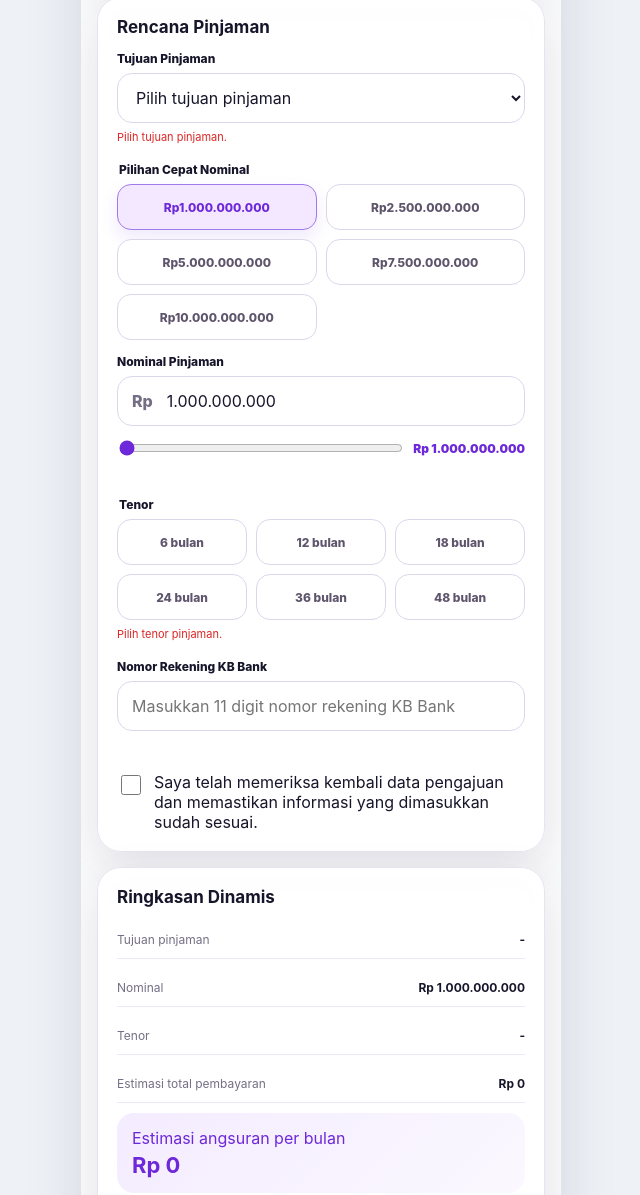
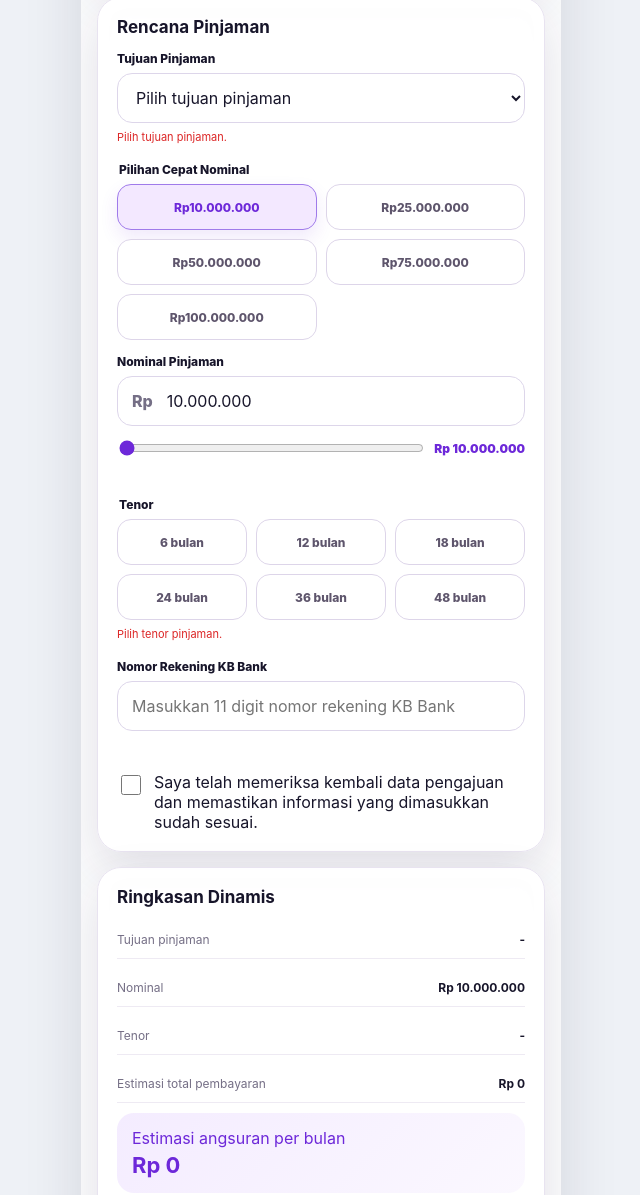
Before and after one commit to king332497/kingdendy, a plain HTML site: page form-pinjaman.html in a window 1280 px wide. Shown: the part 377-1572 px from the top of the page, without its empty margins (319-959 px from the left). Drawn offline with Linux system fonts and the light colour scheme; no server answers.

Commit message:
Add files via upload

```diff
--- a/form-pinjaman.html
+++ b/form-pinjaman.html
@@ -62,18 +62,18 @@
       <fieldset class="field" style="border:0;padding:0;margin-inline:0">
         <legend class="legend">Pilihan Cepat Nominal</legend>
         <div class="quick-grid" id="quickAmounts">
-          <button class="choice" type="button" data-amount="1000000000" aria-pressed="false">Rp1.000.000.000</button>
-          <button class="choice" type="button" data-amount="2500000000" aria-pressed="false">Rp2.500.000.000</button>
-          <button class="choice" type="button" data-amount="5000000000" aria-pressed="false">Rp5.000.000.000</button>
-          <button class="choice" type="button" data-amount="7500000000" aria-pressed="false">Rp7.500.000.000</button>
-          <button class="choice" type="button" data-amount="10000000000" aria-pressed="false">Rp10.000.000.000</button>
+          <button class="choice" type="button" data-amount="10000000" aria-pressed="false">Rp10.000.000</button>
+          <button class="choice" type="button" data-amount="25000000" aria-pressed="false">Rp25.000.000</button>
+          <button class="choice" type="button" data-amount="50000000" aria-pressed="false">Rp50.000.000</button>
+          <button class="choice" type="button" data-amount="75000000" aria-pressed="false">Rp75.000.000</button>
+          <button class="choice" type="button" data-amount="100000000" aria-pressed="false">Rp100.000.000</button>
         </div>
       </fieldset>
 
       <div class="field">
         <label for="amountInput">Nominal Pinjaman</label>
-        <div class="input-wrap"><span>Rp</span><input id="amountInput" inputmode="numeric" autocomplete="off" placeholder="1.000.000.000"></div>
-        <div class="range-row"><input id="amountRange" type="range" min="1000000000" max="10000000000" step="500000000" value="1000000000"><output id="amountOutput">Rp1.000.000.000</output></div>
+        <div class="input-wrap"><span>Rp</span><input id="amountInput" inputmode="numeric" autocomplete="off" placeholder="10.000.000"></div>
+        <div class="range-row"><input id="amountRange" type="range" min="10000000" max="100000000" step="5000000" value="10000000"><output id="amountOutput">Rp10.000.000</output></div>
         <div id="amountMessage" class="msg" aria-live="polite"></div>
       </div>
 
@@ -106,7 +106,7 @@
       <h2 class="section-title">Ringkasan Dinamis</h2>
       <div class="summary">
         <div class="summary-row"><span>Tujuan pinjaman</span><strong id="summaryPurpose">-</strong></div>
-        <div class="summary-row"><span>Nominal</span><strong id="summaryAmount">Rp1.000.000.000</strong></div>
+        <div class="summary-row"><span>Nominal</span><strong id="summaryAmount">Rp10.000.000</strong></div>
         <div class="summary-row"><span>Tenor</span><strong id="summaryTenor">-</strong></div>
         <div class="summary-row"><span>Estimasi total pembayaran</span><strong id="summaryTotal">Rp0</strong></div>
         <div class="summary-total"><span>Estimasi angsuran per bulan</span><strong id="summaryMonthly">Rp0</strong></div>
@@ -131,7 +131,7 @@
 const STORAGE_KEY="pinjamanDemoDataV1";
 const DASHBOARD_ROUTE="./ringkasan-pengajuan.html";
 const $=id=>document.getElementById(id);
-const state={amount:1000000000,tenor:0,busy:false};
+const state={amount:10000000,tenor:0,busy:false};
 const rupiah=value=>new Intl.NumberFormat("id-ID",{style:"currency",currency:"IDR",maximumFractionDigits:0}).format(Number(value||0));
 const digits=value=>String(value||"").replace(/\D/g,"");
 function estimate(){
@@ -146,7 +146,7 @@ function setMessage(id,text="",bad=false){
   const el=$(id);if(!el)return;el.textContent=text;el.className="msg"+(bad?" bad":"");
 }
 function syncAmount(value){
-  const bounded=Math.min(10000000000,Math.max(1000000000,Number(value||0)));
+  const bounded=Math.min(100000000,Math.max(10000000,Number(value||0)));
   state.amount=bounded;
   $("amountInput").value=new Intl.NumberFormat("id-ID").format(bounded);
   $("amountRange").value=bounded;
@@ -160,13 +160,13 @@ function validate(){
   const other=$("purposeOther").value.trim();
   const account=$("account").value;
   const validPurpose=Boolean(purpose)&&(!needsOther||other.length>=3);
-  const validAmount=state.amount>=1000000000&&state.amount<=10000000000;
+  const validAmount=state.amount>=10000000&&state.amount<=100000000;
   const validTenor=[6,12,18,24,36,48].includes(state.tenor);
   const validAccount=/^\d{11}$/.test(account);
   const agreed=$("agreement").checked;
   setMessage("purposeMessage",purpose?"":"Pilih tujuan pinjaman.",!purpose);
   setMessage("purposeOtherMessage",needsOther&&other.length<3?"Jelaskan tujuan lainnya minimal 3 karakter.":"",needsOther&&other.length<3);
-  setMessage("amountMessage",validAmount?"":"Nominal harus antara Rp1.000.000.000 dan Rp10.000.000.000.",!validAmount);
+  setMessage("amountMessage",validAmount?"":"Nominal harus antara Rp10.000.000 dan Rp100.000.000.",!validAmount);
   setMessage("tenorMessage",validTenor?"":"Pilih tenor pinjaman.",!validTenor);
   setMessage("accountMessage",account.length===0?"":validAccount?"Format nomor rekening KB Bank valid (11 digit).":"Nomor rekening KB Bank harus tepat 11 digit angka.",account.length>0&&!validAccount);
   $("continueButton").disabled=!(validPurpose&&validAmount&&validTenor&&validAccount&&agreed)||state.busy;
@@ -183,7 +183,7 @@ function update(){
 }
 document.querySelectorAll("[data-amount]").forEach(btn=>btn.addEventListener("click",()=>syncAmount(Number(btn.dataset.amount))));
 $("amountRange").addEventListener("input",e=>syncAmount(Number(e.target.value)));
-$("amountInput").addEventListener("input",e=>{const raw=digits(e.target.value).slice(0,11);syncAmount(Number(raw||1000000000))});
+$("amountInput").addEventListener("input",e=>{const raw=digits(e.target.value).slice(0,11);syncAmount(Number(raw||10000000))});
 document.querySelectorAll("[data-tenor]").forEach(btn=>btn.addEventListener("click",()=>{
   state.tenor=Number(btn.dataset.tenor);
   document.querySelectorAll("[data-tenor]").forEach(item=>item.setAttribute("aria-pressed",String(item===btn)));
@@ -201,7 +201,7 @@ function firstInvalidControl(){
   const purpose=$("purpose").value;
   if(!purpose)return $("purpose");
   if(purpose==="Kebutuhan Lainnya"&&$("purposeOther").value.trim().length<3)return $("purposeOther");
-  if(!(state.amount>=1000000000&&state.amount<=10000000000))return $("amountInput");
+  if(!(state.amount>=10000000&&state.amount<=100000000))return $("amountInput");
   if(![6,12,18,24,36,48].includes(state.tenor))return document.querySelector("[data-tenor]");
   if(!/^\d{11}$/.test($("account").value))return $("account");
   if(!$("agreement").checked)return $("agreement");
@@ -289,7 +289,7 @@ $("continueButton").addEventListener("click",async()=>{
   await new Promise(resolve=>setTimeout(resolve,700));
   window.location.assign(DASHBOARD_ROUTE);
 });
-syncAmount(1000000000);
+syncAmount(10000000);
 update();
 })();
 </script>
```
Also changed, not shown: dashboard-pinjaman.html (+4 -4 lines).
